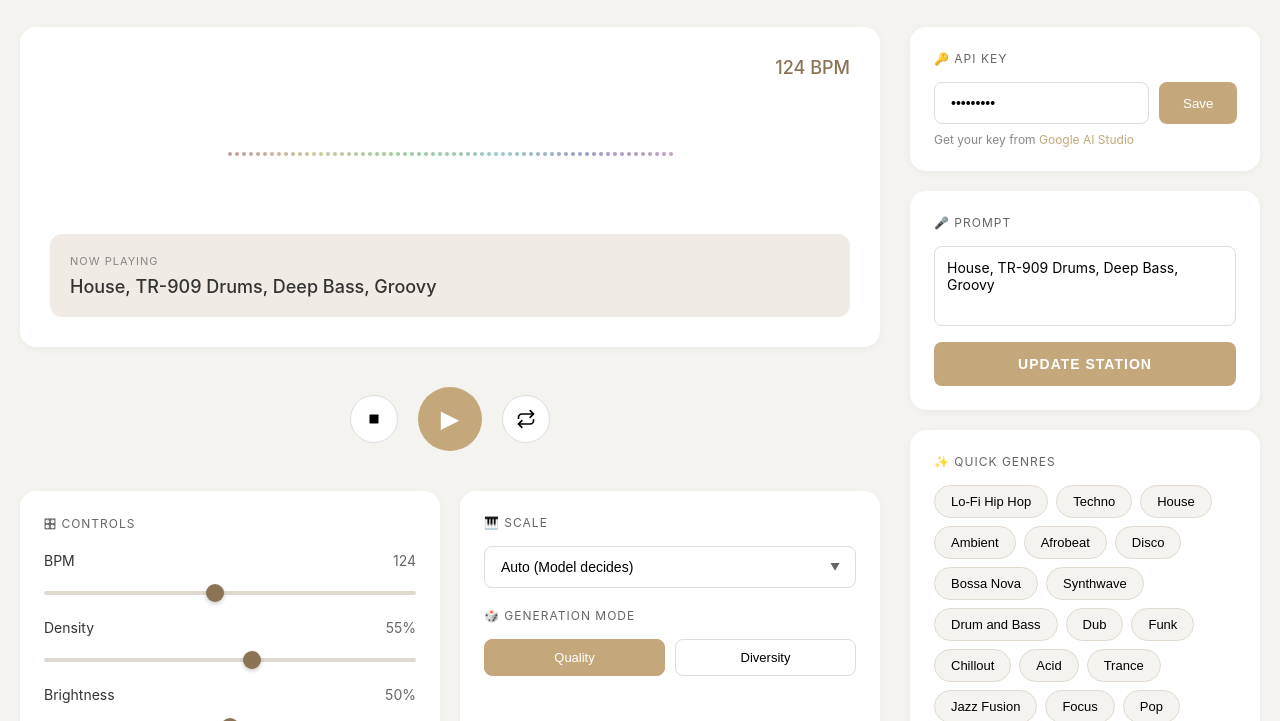
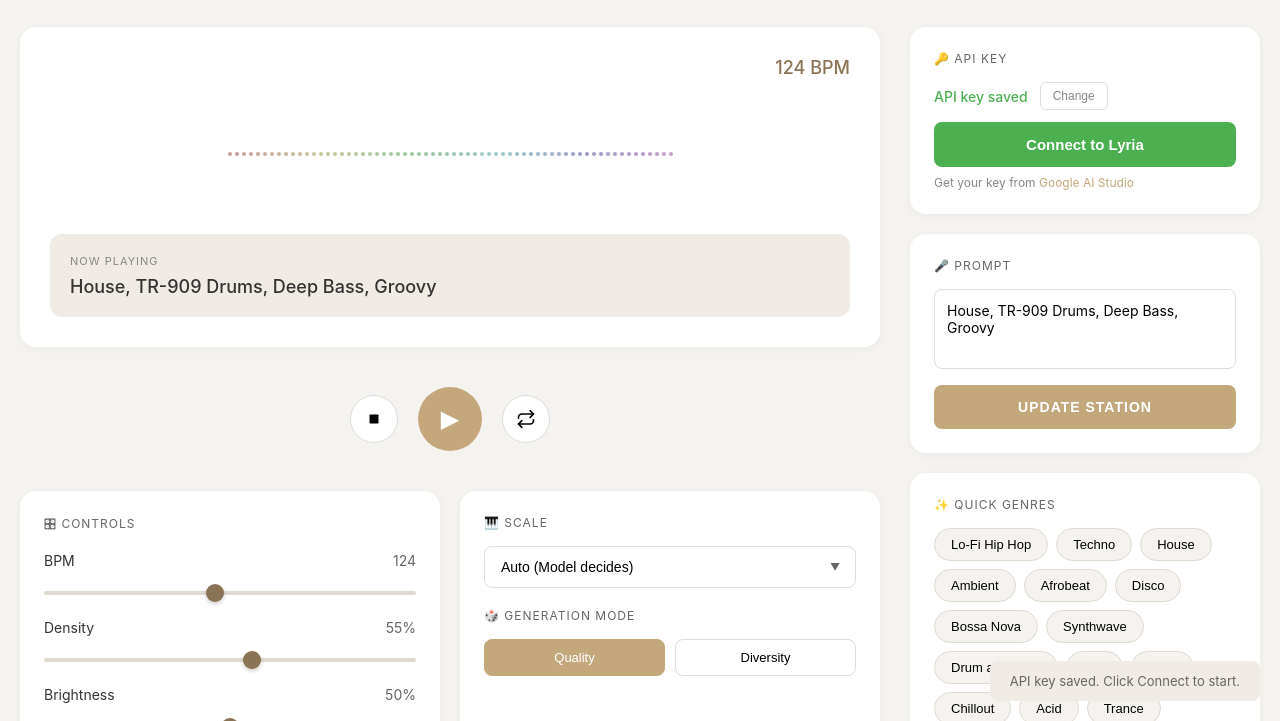
Before and after one commit to rafapi/ai_tunes, a plain HTML site: page static/index.html in a window 1280 px wide. Both pictures are taken after typing "Sample123" into the empty fields and a click on the button "Save". Shown: the part 79-800 px from the top of the page. Drawn offline with Linux system fonts and the light colour scheme.

Commit message:
Improve API key UX with separate Save and Connect flow

```diff
--- a/static/index.html
+++ b/static/index.html
@@ -326,6 +326,55 @@
 
         .save-btn:hover {
             background: #B39A6E;
+        }
+
+        .api-key-saved {
+            display: flex;
+            align-items: center;
+            gap: 12px;
+        }
+
+        .api-key-status {
+            color: #4CAF50;
+            font-size: 14px;
+            font-weight: 500;
+        }
+
+        .change-key-btn {
+            padding: 6px 12px;
+            background: transparent;
+            color: #888;
+            border: 1px solid #ddd;
+            border-radius: 6px;
+            cursor: pointer;
+            font-size: 12px;
+        }
+
+        .change-key-btn:hover {
+            background: #f5f5f5;
+            color: #666;
+        }
+
+        .connect-btn {
+            width: 100%;
+            padding: 14px;
+            background: #4CAF50;
+            color: white;
+            border: none;
+            border-radius: 8px;
+            cursor: pointer;
+            font-weight: 600;
+            font-size: 15px;
+            margin-top: 12px;
+        }
+
+        .connect-btn:hover {
+            background: #43A047;
+        }
+
+        .connect-btn:disabled {
+            background: #ccc;
+            cursor: not-allowed;
         }
 
         .api-link {
@@ -658,9 +707,16 @@
                 <!-- API Key -->
                 <div class="card">
                     <div class="card-header">🔑 API Key</div>
-                    <div class="api-key-row">
-                        <input type="password" class="api-key-input" id="apiKeyInput" placeholder="Enter your Gemini API key">
-                        <button class="save-btn" id="saveApiKeyBtn">Save</button>
+                    <div id="apiKeySection">
+                        <div class="api-key-row" id="apiKeyInputRow">
+                            <input type="password" class="api-key-input" id="apiKeyInput" placeholder="Enter your Gemini API key">
+                            <button class="save-btn" id="saveApiKeyBtn">Save</button>
+                        </div>
+                        <div class="api-key-saved" id="apiKeySavedRow" style="display: none;">
+                            <span class="api-key-status">API key saved</span>
+                            <button class="change-key-btn" id="changeKeyBtn">Change</button>
+                        </div>
+                        <button class="connect-btn" id="connectBtn" style="display: none;">Connect to Lyria</button>
                     </div>
                     <p class="api-link">Get your key from <a href="https://aistudio.google.com/apikey" target="_blank">Google AI Studio</a></p>
                 </div>
@@ -726,6 +782,10 @@
         const loopBtn = document.getElementById('loopBtn');
         const apiKeyInput = document.getElementById('apiKeyInput');
         const saveApiKeyBtn = document.getElementById('saveApiKeyBtn');
+        const apiKeyInputRow = document.getElementById('apiKeyInputRow');
+        const apiKeySavedRow = document.getElementById('apiKeySavedRow');
+        const changeKeyBtn = document.getElementById('changeKeyBtn');
+        const connectBtn = document.getElementById('connectBtn');
         const promptInput = document.getElementById('promptInput');
         const updateStationBtn = document.getElementById('updateStationBtn');
         const nowPlaying = document.getElementById('nowPlaying');
@@ -1122,6 +1182,7 @@
         function updateUI() {
             onAirDot.classList.toggle('active', isPlaying);
             playBtn.innerHTML = isPlaying ? '⏸' : '▶';
+            updateConnectBtn();
         }
 
         // Get current config
@@ -1155,6 +1216,32 @@
             }
         }
 
+        // Show/hide API key UI based on saved state
+        function updateApiKeyUI(hasSavedKey) {
+            if (hasSavedKey) {
+                apiKeyInputRow.style.display = 'none';
+                apiKeySavedRow.style.display = 'flex';
+                connectBtn.style.display = 'block';
+            } else {
+                apiKeyInputRow.style.display = 'flex';
+                apiKeySavedRow.style.display = 'none';
+                connectBtn.style.display = 'none';
+            }
+        }
+
+        // Update connect button state
+        function updateConnectBtn() {
+            if (isConnected) {
+                connectBtn.textContent = 'Connected';
+                connectBtn.disabled = true;
+                connectBtn.style.background = '#888';
+            } else {
+                connectBtn.textContent = 'Connect to Lyria';
+                connectBtn.disabled = false;
+                connectBtn.style.background = '#4CAF50';
+            }
+        }
+
         // Event listeners
         saveApiKeyBtn.addEventListener('click', () => {
             const apiKey = apiKeyInput.value.trim();
@@ -1163,13 +1250,30 @@
                 return;
             }
             localStorage.setItem('gemini_api_key', apiKey);
+            updateApiKeyUI(true);
+            log('API key saved');
+            showToast('API key saved. Click Connect to start.');
+        });
+
+        connectBtn.addEventListener('click', () => {
+            const apiKey = localStorage.getItem('gemini_api_key');
+            if (!apiKey) {
+                showToast('Please save an API key first');
+                return;
+            }
             connectWebSocket(apiKey, getCurrentConfig());
             log('Connecting to Lyria...');
         });
 
+        changeKeyBtn.addEventListener('click', () => {
+            updateApiKeyUI(false);
+            apiKeyInput.value = '';
+            apiKeyInput.focus();
+        });
+
         playBtn.addEventListener('click', () => {
             if (!isConnected) {
-                showToast('Please save your API key first');
+                showToast('Please connect first');
                 return;
             }
 
@@ -1330,11 +1434,14 @@
         initVisualizer();
         log('AI Radio Station initialized');
 
-        // Load saved API key
+        // Load saved API key and update UI
         const savedApiKey = localStorage.getItem('gemini_api_key');
         if (savedApiKey) {
             apiKeyInput.value = savedApiKey;
-            log('API key loaded from storage');
+            updateApiKeyUI(true);
+            log('API key loaded - click Connect to start');
+        } else {
+            updateApiKeyUI(false);
         }
     </script>
 </body>
```
